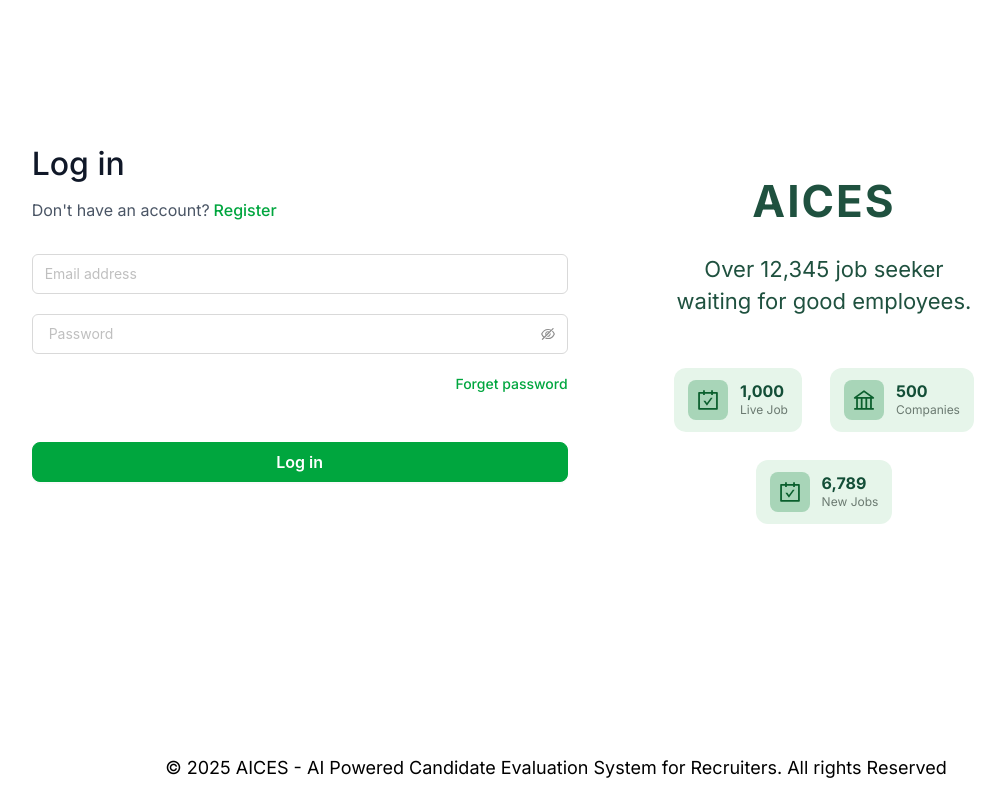
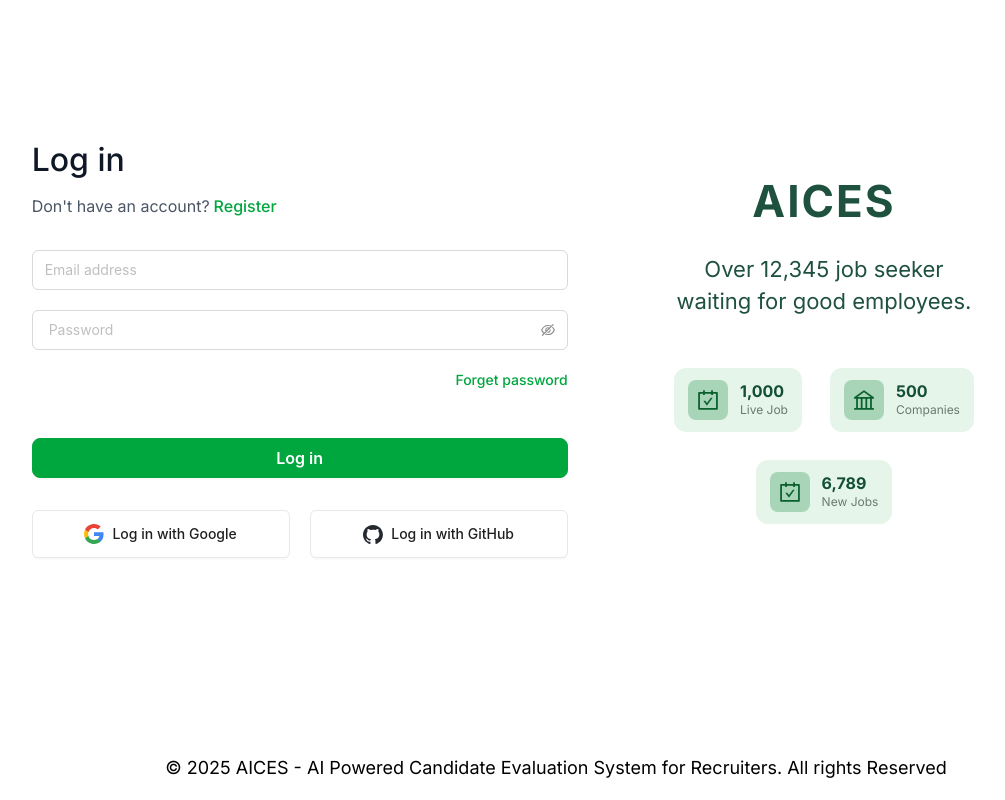
Before and after one commit to AICES-Capstone-Project/AICES-client, a React (Vite) app: page /login in a window 1280 px wide. Shown: the whole page, without its empty margins (84-1089 px from the left). Built offline with nearby package versions, Linux system fonts and the light colour scheme; no server answers.

Commit message:
add githubLogin

```diff
--- a/src/components/Forms/SocialAuthForm.tsx
+++ b/src/components/Forms/SocialAuthForm.tsx
@@ -1,106 +1,146 @@
-// import { Button, Image } from "antd";
-// import GoogleIcon from "../../assets/images/google.svg";
-import { GoogleLogin } from "@react-oauth/google";
+import GithubIcon from "../../assets/images/github.svg";
+import GoogleIcon from "../../assets/images/google.svg";
+import { useGoogleLogin } from "@react-oauth/google";
 import { authService } from "../../services/authService";
 import { toastError, toastSuccess } from "../UI/Toast";
-import type { CredentialResponse } from "@react-oauth/google";
 import { useNavigate } from "react-router-dom";
 import { APP_ROUTES } from "../../services/config";
 import { useAppDispatch } from "../../hooks/redux";
 import { fetchUser } from "../../stores/slices/authSlice";
 import { getRoleBasedRoute } from "../../routes/navigation";
 import { useState } from "react";
-import { Spin } from "antd";
+import { Button, Image } from "antd";
 
 const SocialAuthForm = () => {
-	// const buttonClass =
-	// 	"!font-medium min-h-12 w-full rounded-2 px-4 py-3.5 cursor-pointer transition-all duration-300 ease-in-out hover:bg-gray-50 hover:scale-[1.02] hover:shadow-lg !hover:shadow-gray-200/50 active:scale-[0.98] border !border-gray-200 !hover:border-gray-300";
+	const buttonClass =
+		"!font-medium min-h-12 w-full rounded-2 px-4 py-3.5 cursor-pointer transition-all duration-300 ease-in-out hover:bg-gray-50 hover:scale-[1.02] hover:shadow-lg !hover:shadow-gray-200/50 active:scale-[0.98] border !border-gray-200 !hover:border-gray-300";
 
 	const navigate = useNavigate();
 	const dispatch = useAppDispatch();
-	const [loading, setLoading] = useState(false);
+	const [googleLoading, setGoogleLoading] = useState(false);
+	const [githubLoading, setGithubLoading] = useState(false);
 
-	const handleGoogleSuccess = async (
-		credentialResponse: CredentialResponse
-	) => {
-		console.log("Google login success:", credentialResponse);
+	// GitHub OAuth configuration
+	const GITHUB_CLIENT_ID = import.meta.env.VITE_AUTH_GITHUB_ID || "null";
+	const REDIRECT_URI = window.location.origin + "/auth/callback";
 
-		const idToken = credentialResponse.credential;
-		console.log("ID Token:", idToken);
+	const googleLogin = useGoogleLogin({
+		onSuccess: async (tokenResponse) => {
+			const googleAccessToken = tokenResponse.access_token;
+			console.log("✅ [Google] Login success - Token:", googleAccessToken);
 
-		if (!idToken) {
+			if (!googleAccessToken) {
 				toastError("Login failed", "No credential received from Google");
 				return;
 			}
 
 			try {
-			setLoading(true);
+				setGoogleLoading(true);
+				console.log("🔄 [Google] Setting loading state...");
 
-			// Add minimum 3 second loading time
 				const [res] = await Promise.all([
-				authService.googleLogin(idToken),
+					authService.googleLogin(googleAccessToken),
 					new Promise((resolve) => setTimeout(resolve, 3000)),
 				]);
 
-			console.log(res);
+				console.log("📝 [Google] Server response:", res);
 
 				if (res.status === 200 && res.data) {
 					toastSuccess("Login Success!", res.message);
-				// Fetch user data after successful login
 					const userResult = await dispatch(fetchUser());
 
-				// Navigate based on user role
 					if (fetchUser.fulfilled.match(userResult)) {
 						const userRole = userResult.payload.roleName;
-					const redirectRoute = getRoleBasedRoute(userRole);
-					navigate(redirectRoute);
+						navigate(getRoleBasedRoute(userRole));
 					} else {
-					// Fallback to home if user fetch fails
 						navigate(APP_ROUTES.HOME);
 					}
 				} else {
-				console.log("Login failed:", res);
 					toastError(
 						`Login failed ${res.status}`,
 						res.message || "Failed to login"
 					);
 				}
 			} finally {
-			setLoading(false);
+				setGoogleLoading(false);
+				console.log("✅ [Google] Loading state cleared");
 			}
+		},
+		onError: () => {
+			console.error("❌ [Google] Login failed");
+			toastError("Login failed", "Google login failed");
+			setGoogleLoading(false);
+		},
+	});
+
+	const handleGoogleClick = () => {
+		console.log("🔍 [Google] Button clicked!");
+		setGoogleLoading(true);
+		googleLogin();
+	};
+
+	const handleGithubLogin = () => {
+		console.log("🐙 [GitHub] Button clicked!");
+		setGithubLoading(true);
+		console.log("🐙 [GitHub] Initiating OAuth flow...");
+		console.log("📍 [GitHub] Client ID:", GITHUB_CLIENT_ID);
+		console.log("📍 [GitHub] Redirect URI:", REDIRECT_URI);
+
+		const githubAuthUrl = `https://github.com/login/oauth/authorize?client_id=${GITHUB_CLIENT_ID}&redirect_uri=${encodeURIComponent(
+			REDIRECT_URI
+		)}&scope=user:email`;
+
+		console.log("🔗 [GitHub] Auth URL:", githubAuthUrl);
+		console.log("🌐 [GitHub] Redirecting to GitHub...");
+
+		// Redirect to GitHub OAuth
+		window.location.href = githubAuthUrl;
 	};
 
 	return (
-		<div className="mt-10">
-			{loading ? (
-				<div className="flex justify-center items-center py-3">
-					<Spin size="large" />
+		<div className="w-full mt-10 gap-5 flex flex-row">
+			<div className="flex-1">
+				<Button
+					loading={googleLoading}
+					disabled={githubLoading}
+					className={buttonClass}
+					onClick={handleGoogleClick}
+				>
+					<Image
+						src={GoogleIcon}
+						alt="Google Logo"
+						width={20}
+						height={20}
+						className="mr-3 object-contain transition-transform duration-300 ease-in-out group-hover:scale-110 w-[20px] h-[20px]"
+						preview={false}
+					/>
+					<span>
+						{googleLoading ? "Connecting to Google..." : "Log in with Google"}
+					</span>
+				</Button>
 			</div>
-			) : (
-				<GoogleLogin
-					onSuccess={handleGoogleSuccess}
-					onError={() => console.error("Google login failed")}
+			<div className="flex-1">
+				<Button
+					loading={githubLoading}
+					disabled={googleLoading}
+					className={buttonClass}
+					onClick={handleGithubLogin}
+				>
+					<Image
+						src={GithubIcon}
+						alt="Github Logo"
+						width={20}
+						height={20}
+						className="mr-3 object-contain transition-transform duration-300 ease-in-out group-hover:scale-110 w-[20px] h-[20px]"
+						preview={false}
 					/>
-			)}
+					<span className="transition-colors duration-300 ease-in-out">
+						{githubLoading ? "Connecting to GitHub..." : "Log in with GitHub"}
+					</span>
+				</Button>
+			</div>
 		</div>
 	);
-
-	// return (
-	// 	<div className="mt-10">
-	// 		<Button className={buttonClass} onClick={() => handleGoogleSuccess}>
-	// 			<Image
-	// 				src={GoogleIcon}
-	// 				alt="Google Logo"
-	// 				width={20}
-	// 				height={20}
-	// 				className="mr-2.5 object-contain transition-transform duration-300 ease-in-out group-hover:scale-110 w-[20px] h-[20px]"
-	// 			/>
-	// 			<span className="transition-colors duration-300 ease-in-out">
-	// 				Log in with Google
-	// 			</span>
-	// 		</Button>
-	// 	</div>
-	// );
 };
 
 export default SocialAuthForm;
--- a/src/main.tsx
+++ b/src/main.tsx
@@ -18,7 +18,7 @@ import { GoogleOAuthProvider } from "@react-oauth/google";
 import { store } from "./stores/store.ts";
 
 createRoot(document.getElementById("root")!).render(
-	// <StrictMode>
+	<StrictMode>
 		<Provider store={store}>
 			<Suspense
 				fallback={
@@ -43,5 +43,5 @@ createRoot(document.getElementById("root")!).render(
 				/>
 			</Suspense>
 		</Provider>
-	// </StrictMode>
+	</StrictMode>
 );
--- a/src/pages/Login/partials/GitHubCallback.tsx
+++ b/src/pages/Login/partials/GitHubCallback.tsx
@@ -1,4 +1,4 @@
-import { useEffect } from "react";
+import { useEffect, useRef } from "react";
 import { useNavigate } from "react-router-dom";
 import { useAppDispatch } from "../../../hooks/redux";
 import { authService } from "../../../services/authService";
@@ -11,8 +11,12 @@ import { Spin } from "antd";
 const GitHubCallback = () => {
 	const navigate = useNavigate();
 	const dispatch = useAppDispatch();
+	const hasProcessed = useRef(false);
 
 	useEffect(() => {
+		// Prevent double execution in StrictMode
+		if (hasProcessed.current) return;
+		hasProcessed.current = true;
 		const handleGithubCallback = async () => {
 			const urlParams = new URLSearchParams(window.location.search);
 			const code = urlParams.get("code");
```
Also changed, not shown: src/types/auth.types.ts (+20 -9 lines). Lines whose indentation alone changed are shown as unchanged.
